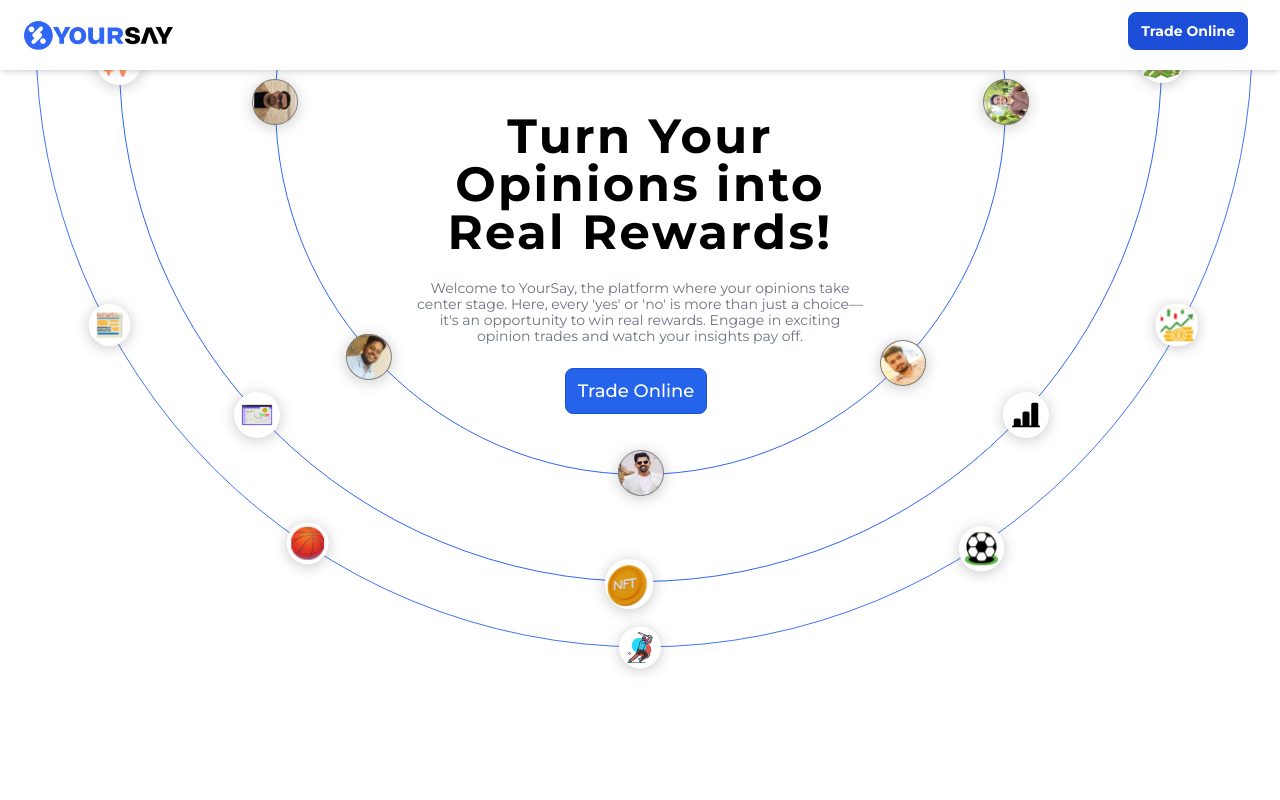
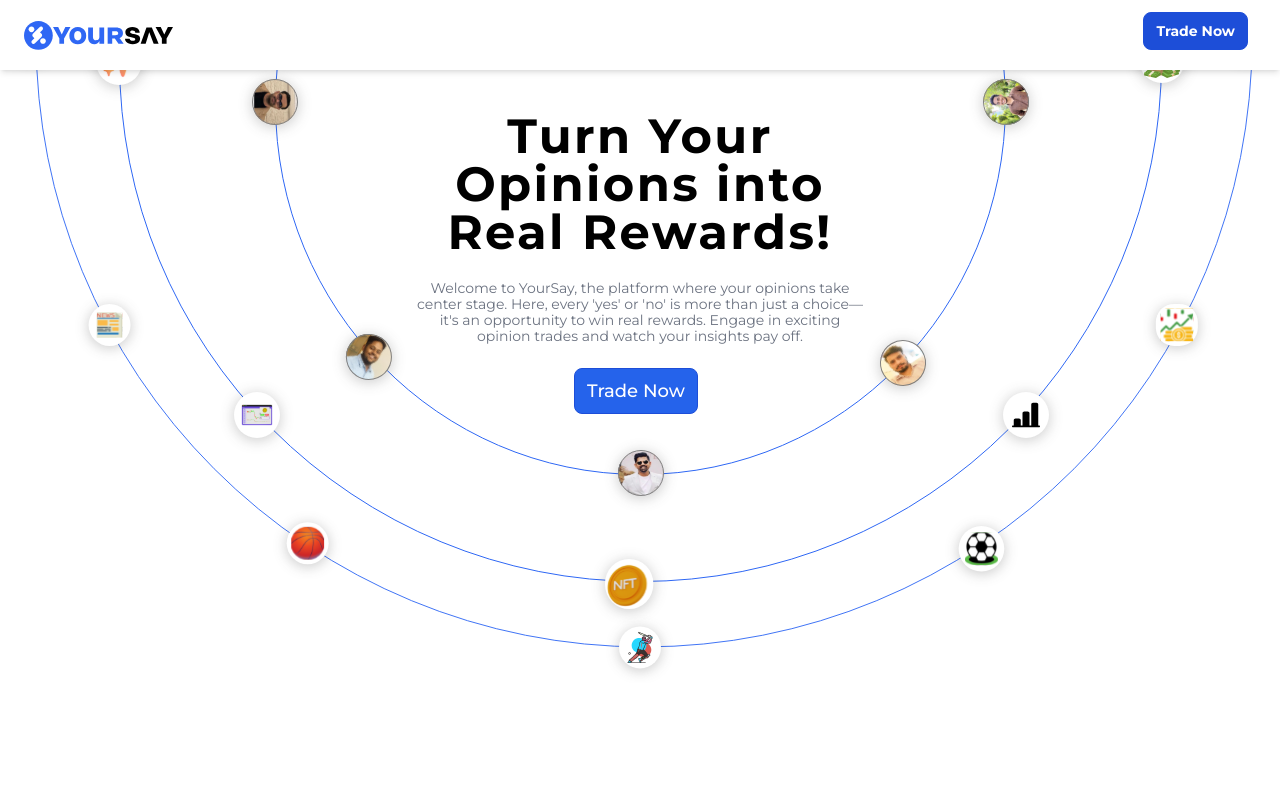
Before and after one commit to SinghRohan001/YourSay_HomePage, a React (Vite) app: page / in a window 1280 px wide. Shown: the top 800 px of the page. Built offline with nearby package versions, Linux system fonts and the light colour scheme.

Commit message:
circle image change

```diff
--- a/src/Pages/HomePage.jsx
+++ b/src/Pages/HomePage.jsx
@@ -46,7 +46,7 @@
                 type="button"
                 className="text-white font-[500] font-montserrat bg-blue-600 hover:bg-blue-700 focus-within:ring-4 focus-within:ring-blue-800 border-blue-700 border-[1px] rounded-lg lg:text-lg md:text-md text-sm px-3 py-2 me-2 mb-2 cursor-pointer"
               >
-                Trade Online
+                Trade Now
               </button>
             </div>
           </div>
--- a/src/components/Footer.jsx
+++ b/src/components/Footer.jsx
@@ -30,7 +30,7 @@
             </span>
             <div className="flex space-x-4">
               <button className="bg-[#2E67F4] hover:bg-blue-700 focus-within:ring-4 focus-within:ring-blue-800  text-white font-montserrat font-[700] px-4 py-2 rounded-lg">
-                Trade Online
+                Trade Now
               </button>
               {/* <button className="border border-[#2E67F4] text-[#2E67F4] font-montserrat font-[700] px-4 py-2 rounded-full">
                 Trade Online
--- a/src/components/Navbar.jsx
+++ b/src/components/Navbar.jsx
@@ -28,12 +28,12 @@
       <div className='hidden lg:flex items-center space-x-2'>
         <div>
           <button type="button" className="text-white font-montserrat font-bold bg-blue-700 border-blue-700 border-[1px] hover:bg-blue-800 focus:ring-4 focus:ring-blue-300 rounded-lg text-sm px-3 py-2 me-2 mb-2 dark:bg-blue-600 dark:hover:bg-blue-700 focus:outline-none dark:focus:ring-blue-800">
-            Trade Online
+            Trade Now
           </button>
         </div>
         {/* <div>
           <button type="button" className="text-blue-500 font-montserrat border-blue-500 border-[1px] font-bold rounded-lg text-sm px-5 py-2 me-2 mb-2">
-            Trade Online
+            Trade online
           </button>
         </div> */}
       </div>
```
